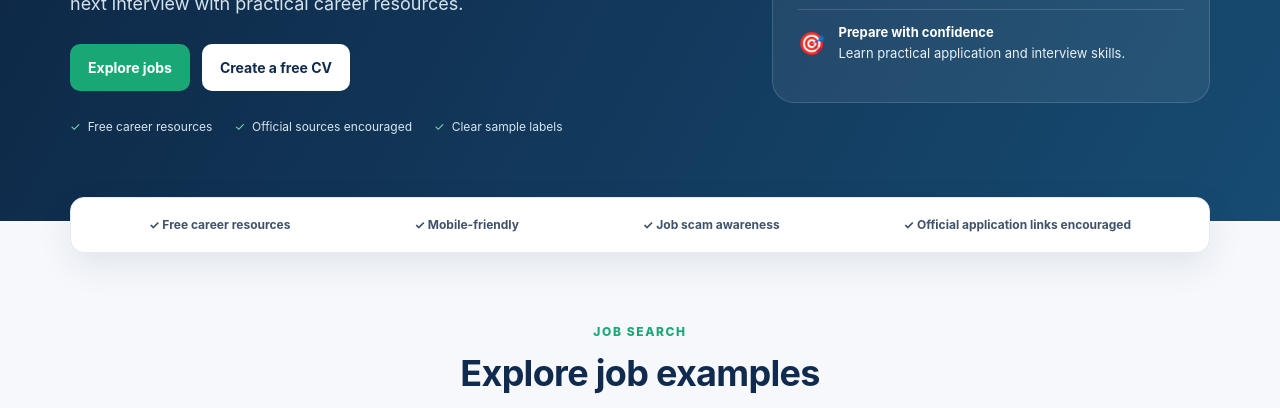
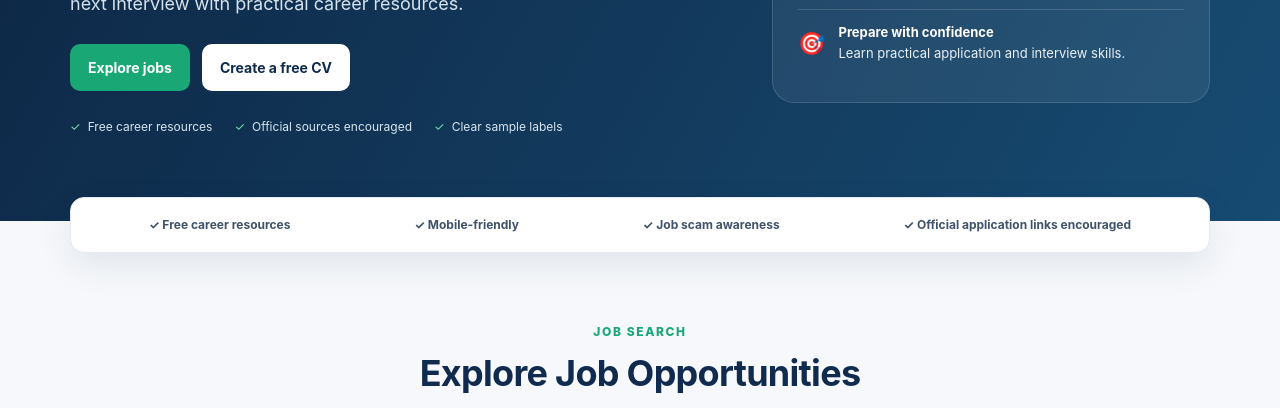
Before and after one commit to hamidkhuharo47-source/Pakistan-jobs-CV-help, a plain HTML site: page index.html in a window 1280 px wide. Shown: the part 377-785 px from the top of the page. Drawn offline with Linux system fonts and the light colour scheme.

Commit message:
Update index.html

```diff
--- a/index.html
+++ b/index.html
@@ -16,7 +16,7 @@
 <section class="hero"><div class="wrap hero-grid"><div><span class="eyebrow">Your career starts here</span><h1>Find your next opportunity in <em>Pakistan.</em></h1><p>Explore job-search guidance, build a professional CV and prepare for your next interview with practical career resources.</p><div class="actions"><a class="btn btn-primary" href="#jobs">Explore jobs</a><a class="btn btn-light" href="pages/cv-maker.html">Create a free CV</a></div><ul class="hero-points"><li>Free career resources</li><li>Official sources encouraged</li><li>Clear sample labels</li></ul></div>
 <div class="hero-panel"><h2>Make your next move count</h2><div class="quick"><span>🔎</span><p><b>Search smarter</b>Explore job examples by keyword and category.</p></div><div class="quick"><span>📄</span><p><b>Build your CV</b>Create a simple, printable CV in minutes.</p></div><div class="quick"><span>🎯</span><p><b>Prepare with confidence</b>Learn practical application and interview skills.</p></div></div></div></section>
 <div class="wrap trust"><span>✓ Free career resources</span><span>✓ Mobile-friendly</span><span>✓ Job scam awareness</span><span>✓ Official application links encouraged</span></div>
-<section id="jobs"><div class="wrap"><div class="section-head"><span class="eyebrow">Job search</span><h2>Explore job examples</h2><p>Search sample job entries by keyword and category, or explore our Government, Private and Banking pages for vacancy information. Always confirm current openings on the employer's official website.</p></div>
+<section id="jobs"><div class="wrap"><div class="section-head"><span class="eyebrow">Job search</span><h2>Explore Job Opportunities</h2><p>Search sample job entries by keyword and category, or explore our Government, Private and Banking pages for vacancy information. Always confirm current openings on the employer's official website.</p></div>
 <form class="search-panel" id="job-filter-form"><div class="search-grid">
 <label>Job title or keyword<input id="filter-title" type="search" placeholder="e.g. accountant, clerk"></label>
 <label>Location<input id="filter-location" type="search" placeholder="e.g. Karachi, Hyderabad"></label>
```
